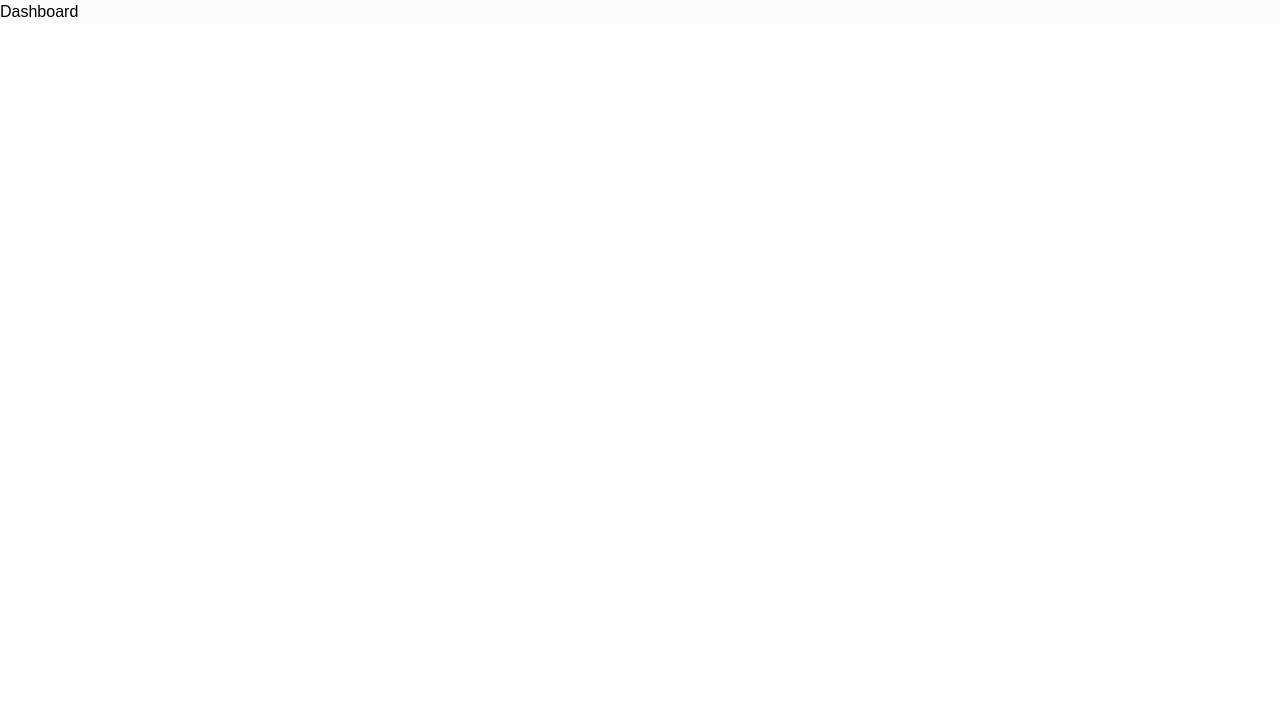
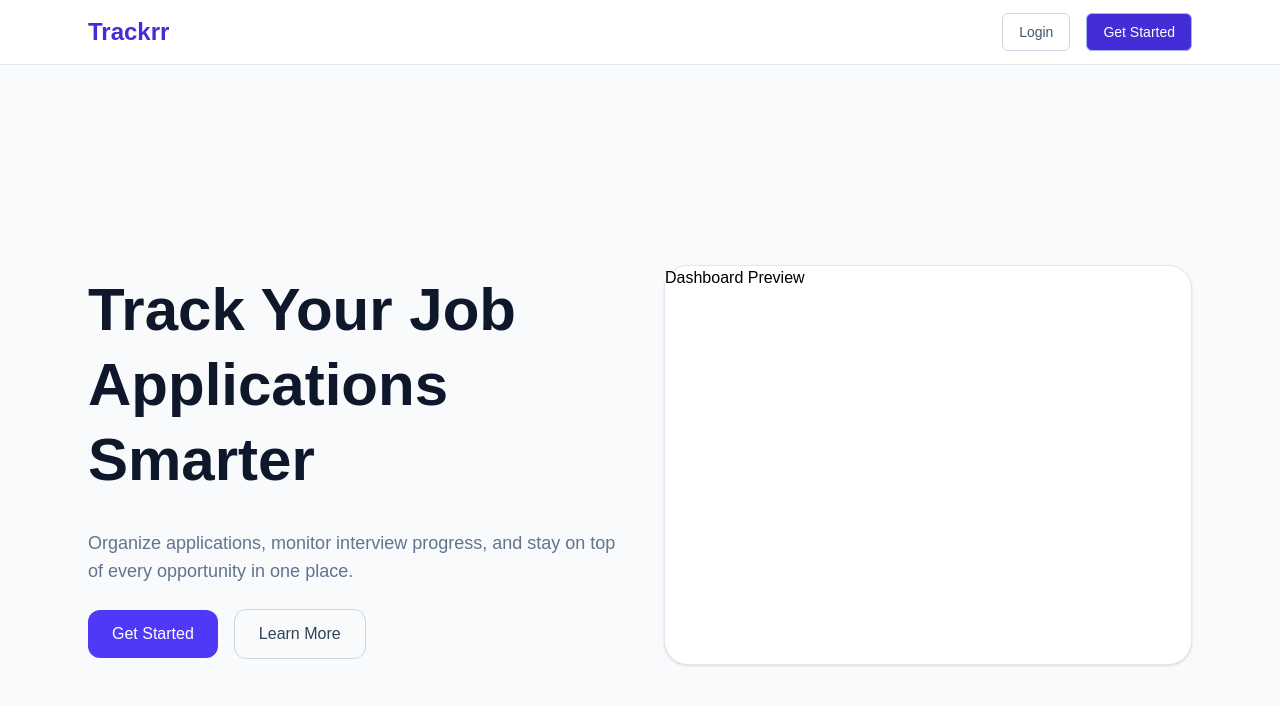
Before and after one commit to Prateek-ind/trackrr, a React (Vite) app in the folder client/: page / in a window 1280 px wide. Shown: the top 706 px of the page. Built offline with nearby package versions, Linux system fonts and the light colour scheme.

Commit message:
feat: implement homepage layout and navigation components

```diff
--- a/client/src/app/router/AppRouter.tsx
+++ b/client/src/app/router/AppRouter.tsx
@@ -3,13 +3,14 @@ import RootLayout from "../../layouts/RootLayout";
 import Dashboard from "../../features/jobs/pages/Dashboard";
 import Login from "../../features/auth/pages/Login";
 import Register from "../../features/auth/pages/Register";
+import Homepage from "../../features/shared/pages/Homepage";
 
 export const router = createBrowserRouter([
   {
     path: "/",
     element: <RootLayout />,
     children: [
-      { index: true, element: <Dashboard /> },
+      { index: true, element: <Homepage /> },
       { path: "/login", element: <Login /> },
       { path: "/register", element: <Register /> },
     ],
--- /dev/null
+++ b/client/src/features/shared/components/HeroSection.tsx
@@ -0,0 +1,39 @@
+
+import { Link } from "react-router-dom";
+
+const HeroSection = () => {
+  return (
+    <div className="mx-auto grid min-h-screen max-w-6xl grid-cols-2 items-center gap-12 px-6">
+      <div className="space-y-6">
+        <div className="space-y-8">
+          <h1 className="text-6xl font-bold leading-tight text-slate-900">
+            Track Your Job Applications Smarter
+          </h1>
+          <p className="max-w-xl text-lg text-slate-500">
+            Organize applications, monitor interview progress, and stay on top
+            of every opportunity in one place.
+          </p>
+        </div>
+
+        <div className="flex items-center gap-4">
+          <Link to={"/register"}>
+            <button className="rounded-xl bg-indigo-600 px-6 py-3  font-medium text-white hover:bg-indigo-700 transition cursor-pointer">
+              Get Started
+            </button>
+          </Link>
+          <button className="rounded-xl border border-slate-300 px-6 py-3 font-medium text-slate-700 hover:bg-slate-100 transition cursor-pointer">
+            Learn More
+          </button>
+        </div>
+      </div>
+
+      <div className="flex items-center justify-center">
+        <div className="h-100 w-full rounded-3xl border border-slate-200 bg-white shadow-sm">
+          Dashboard Preview
+        </div>
+      </div>
+    </div>
+  );
+};
+
+export default HeroSection;
--- /dev/null
+++ b/client/src/features/shared/components/Navbar.tsx
@@ -0,0 +1,28 @@
+import React from "react";
+import { Link } from "react-router-dom";
+
+const Navbar = () => {
+  return (
+    <nav className="w-full border-b border-slate-200 bg-white">
+      <div className="mx-auto h-16 max-w-6xl flex items-center justify-between px-6">
+        <Link to={"/"}>
+        <h2 className="text-2xl text-indigo-700 font-bold">Trackrr</h2>
+        </Link>
+        <div className="flex items-center gap-4">
+          <Link to={"/login"}>
+            <button className="px-4 py-2 text-sm font-medium border border-slate-300 rounded-md text-slate-600 hover:text-slate-900 hover:border-slate-500 transition cursor-pointer">
+              Login
+            </button>
+          </Link>
+         <Link to={"/register"}>
+          <button className="px-4 py-2 text-sm font-medium bg-indigo-700 border border-indigo-300 rounded-md text-white hover:border-indigo-500 transition cursor-pointer">
+            Get Started
+          </button>
+         </Link>
+        </div>
+      </div>
+    </nav>
+  );
+};
+
+export default Navbar;
--- /dev/null
+++ b/client/src/features/shared/pages/Homepage.tsx
@@ -0,0 +1,12 @@
+import React from 'react'
+import HeroSection from '../components/HeroSection'
+
+const Homepage = () => {
+  return (
+    <section className=''>
+        <HeroSection/>
+    </section>
+  )
+}
+
+export default Homepage
--- a/client/src/layouts/RootLayout.tsx
+++ b/client/src/layouts/RootLayout.tsx
@@ -1,9 +1,11 @@
 import { Outlet } from "react-router-dom";
+import Navbar from "../features/shared/components/Navbar";
 
 
 const RootLayout = () => {
   return (
     <main className="w-full max-h-screen bg-slate-50">
+      <Navbar/>
       <Outlet />
     </main>
   );
```
Also changed, not shown: client/src/features/auth/pages/Login.tsx (+20 -4 lines), client/src/features/auth/pages/Register.tsx (+9 -2 lines), client/src/features/shared/components/Input.tsx (renamed from client/src/features/shared/Input.tsx), client/src/layouts/DashboardLayout.tsx (added).
